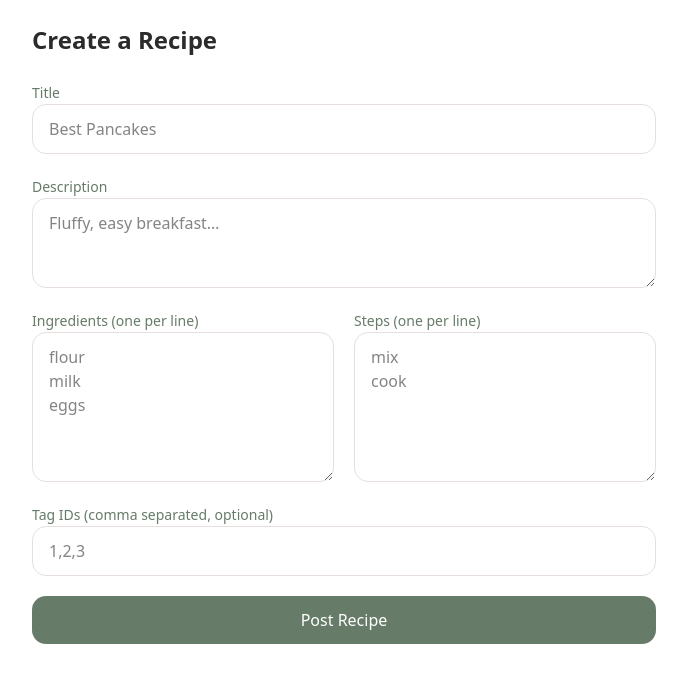
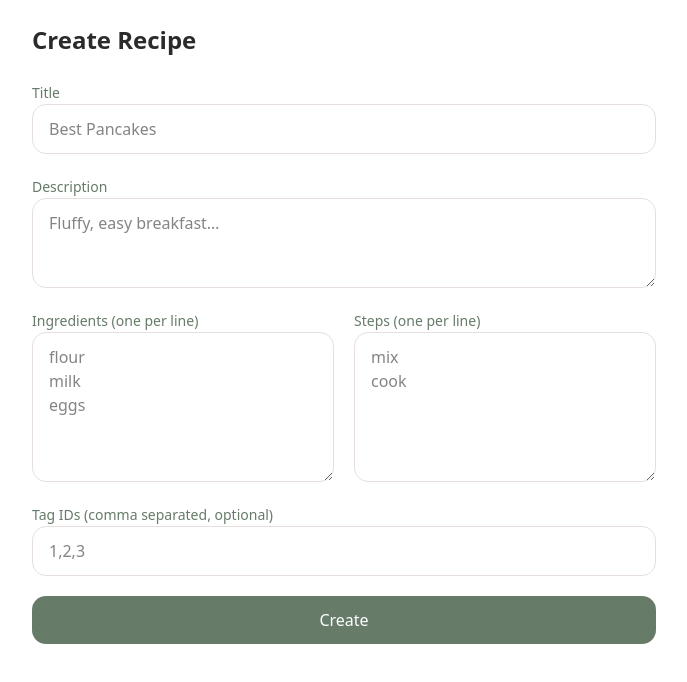
Before and after one commit to Razanhaweizy/foodgram, a Next.js app in the folder frontend/: page /recipes/create in a window 1280 px wide. Shown: the top 682 px of the page, without its empty margins (296-983 px from the left). Built offline with nearby package versions, Linux system fonts and the light colour scheme; no server answers.

Commit message:
create a recipe added

```diff
--- a/frontend/src/app/recipes/create/page.tsx
+++ b/frontend/src/app/recipes/create/page.tsx
@@ -1,22 +1,47 @@
 "use client";
 
+import * as React from "react";
 import { useRouter } from "next/navigation";
+import { useMutation, useQueryClient } from "@tanstack/react-query";
 import { toast } from "sonner";
+
+import { createRecipe } from "@/lib/recipes";
 import RecipeForm from "@/components/RecipeForm";
-import { createRecipe } from "@/lib/recipes";
 
 export default function CreateRecipePage() {
   const router = useRouter();
+  const qc = useQueryClient();
+
+  const mut = useMutation({
+    mutationFn: createRecipe, // expects {title, description?, ingredients, steps, tag_ids?}
+    onSuccess: (recipe) => {
+      toast.success("Recipe created!");
+      // refresh feeds and navigate to the new recipe
+      qc.invalidateQueries({ queryKey: ["recipes"] });
+      router.push(`/recipes/${recipe.id}`);
+    },
+    onError: (e: any) => {
+      toast.error(e?.message ?? "Could not create recipe");
+    },
+  });
 
   return (
     <div className="mx-auto max-w-2xl space-y-6 p-6">
-      <h1 className="text-2xl font-semibold text-[#2b2b2b]">Create a Recipe</h1>
+      <h1 className="text-2xl font-semibold text-[#2b2b2b]">Create Recipe</h1>
+
       <RecipeForm
-        submitLabel="Post Recipe"
+        initial={{
+          title: "",
+          description: "",
+          ingredientsText: "",
+          stepsText: "",
+          // comma‑separated tag IDs (optional). Leave blank if you don’t use tags yet.
+          tagsText: "",
+        }}
+        submitLabel={mut.isPending ? "Creating…" : "Create"}
         onSubmit={async (payload) => {
-          const r = await createRecipe(payload);
-          toast.success("Recipe created!");
-          router.push(`/recipes/${r.id}`);
+          // payload should already be: { title, description?, ingredients, steps, tag_ids? }
+          await mut.mutateAsync(payload);
         }}
       />
     </div>
```
